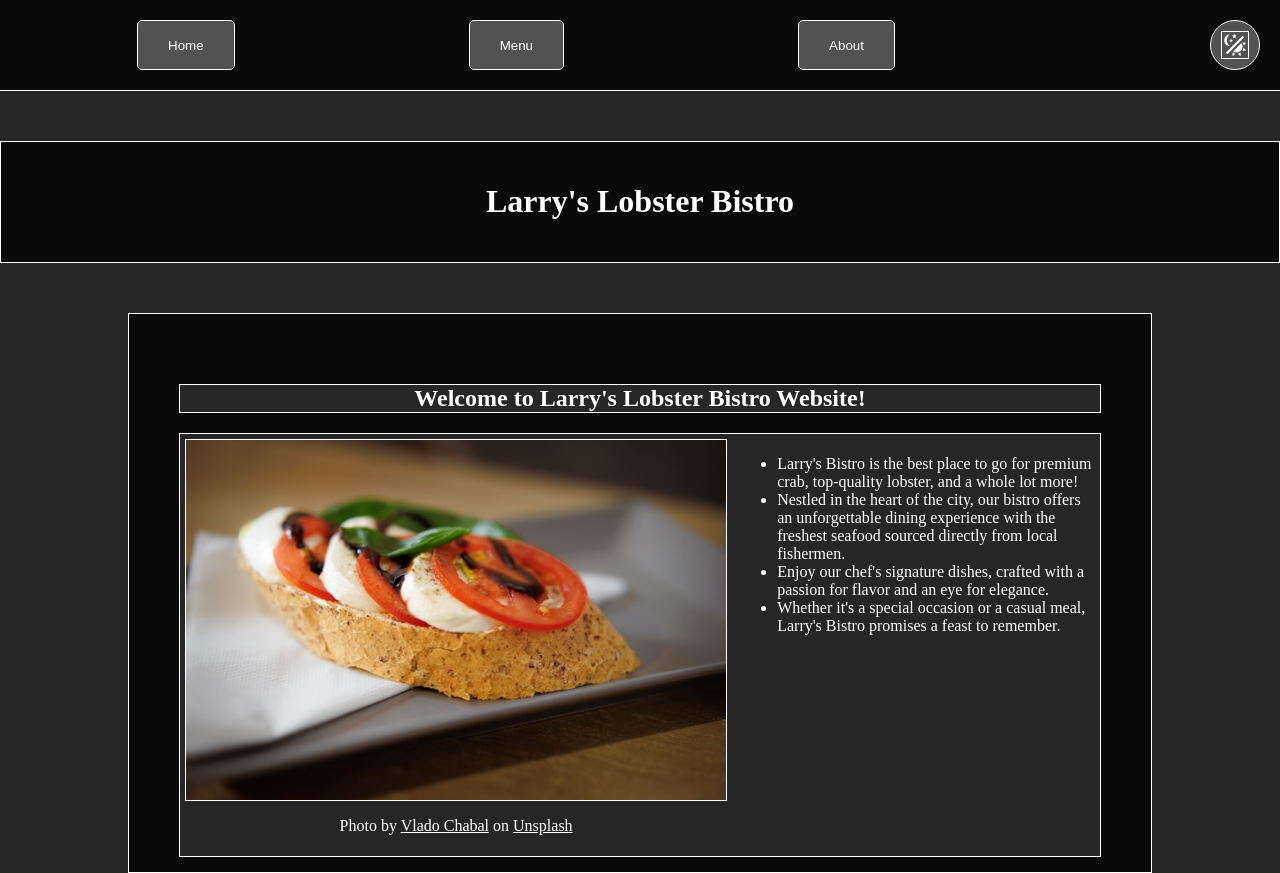
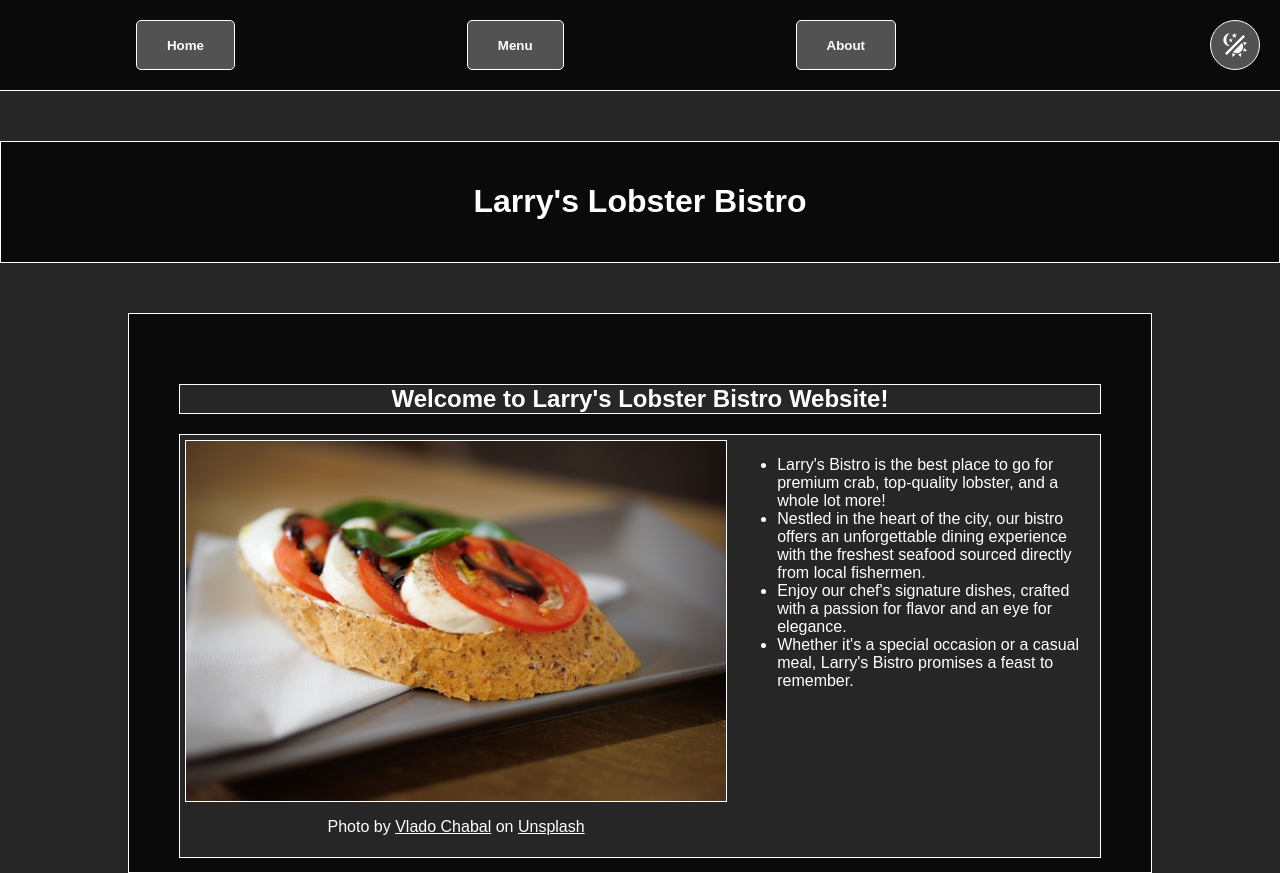
Before and after one commit to Scanceptic/restaurant-page, a website built with webpack: page src/index.html in a window 1280 px wide. Both pictures are taken after a click on the button 1235 px from the left and 45 px from the top of the page. Built offline with nearby package versions, Linux system fonts and the light colour scheme.

Commit message:
Complete darkmode icon link

```diff
--- a/src/index.html
+++ b/src/index.html
@@ -11,11 +11,11 @@
 				<button id="home">Home</button><button id="menu">Menu</button
 				><button id="about">About</button>
 			</nav>
-			<button id="darkmode">
+			<button id="darkmodebtn">
 				<img
 					id="darkmodeicon"
-					src="./images/darkmodeicon.svg"
-					alt="Darkmode Toggle"
+					src="#"
+					alt="Darkmode"
 				/>
 			</button>
 		</header>
--- a/src/index.js
+++ b/src/index.js
@@ -27,14 +27,14 @@ aboutbtn.addEventListener("click", () => {
 	about();
 });
 /* Darkmode button */
-const darkmodebtn = document.querySelector("#darkmode");
+const darkmodebtn = document.querySelector("#darkmodebtn");
+const darkmodeicon = document.querySelector("#darkmodeicon");
+darkmodeicon.setAttribute("src", lightmodeimage);
 let lightmode = true;
-
-
 
 darkmodebtn.addEventListener("click", () => {
 	const root = document.querySelector(":root");
-	const darkmodeicon = document.querySelector("#darkmodeicon");
+
 	// if currently lightmode switch to dark
 	if (lightmode === true) {
 		root.style.setProperty("--bg-color-primary", "#262626");
@@ -46,7 +46,7 @@ darkmodebtn.addEventListener("click", () => {
 		root.style.setProperty("--border-color", "#ffffff");
 
 		// flip button icon color
-		darkmodeicon.setAttribute("src", "./images/darkmodeicon.svg");
+		darkmodeicon.setAttribute("src", darkmodeimage);
 		// flip state to darkmode
 		lightmode = false;
 	} else if (lightmode === false) {
@@ -60,7 +60,7 @@ darkmodebtn.addEventListener("click", () => {
 		root.style.setProperty("--border-color", "#000000");
 
 		// flip button icon color
-		darkmodeicon.setAttribute("src", "./images/lightmodeicon.svg");
+		darkmodeicon.setAttribute("src", lightmodeimage);
 		// flip state to lightmode
 		lightmode = true;
 	}
--- a/src/style.css
+++ b/src/style.css
@@ -17,6 +17,7 @@ body {
 	align-items: center;
 	background-color: var(--bg-color-primary);
 	color: var(--text-color-primary);
+	font-family: sans-serif;
 }
 
 * {
@@ -55,6 +56,7 @@ button {
 	background-color: var(--bg-color-highlight);
 	color: var(--text-color-highlight);
 	border: 1px solid var(--border-color);
+	font-weight: 700;
 }
 
 button:hover {
@@ -62,11 +64,16 @@ button:hover {
 	cursor: pointer;
 }
 
-#darkmode {
+#darkmodebtn {
 	padding: 10px;
 	width: 50px;
 	height: 50px;
-	border-radius: 50%;
+	border-radius: 25px;
+	font-weight: 300;
+}
+
+#darkmodebtn:hover {
+	background-color: var(--bg-color-primary);
 }
 
 #content {
@@ -125,7 +132,11 @@ button:hover {
 	border-left: none;
 }
 
+#col1 > img {
+	border: 1px solid var(--border-color);
+}
+
 img {
 	max-width: 100%;
-	border: 1px solid var(--border-color);
+	max-height: 100%;
 }
```
